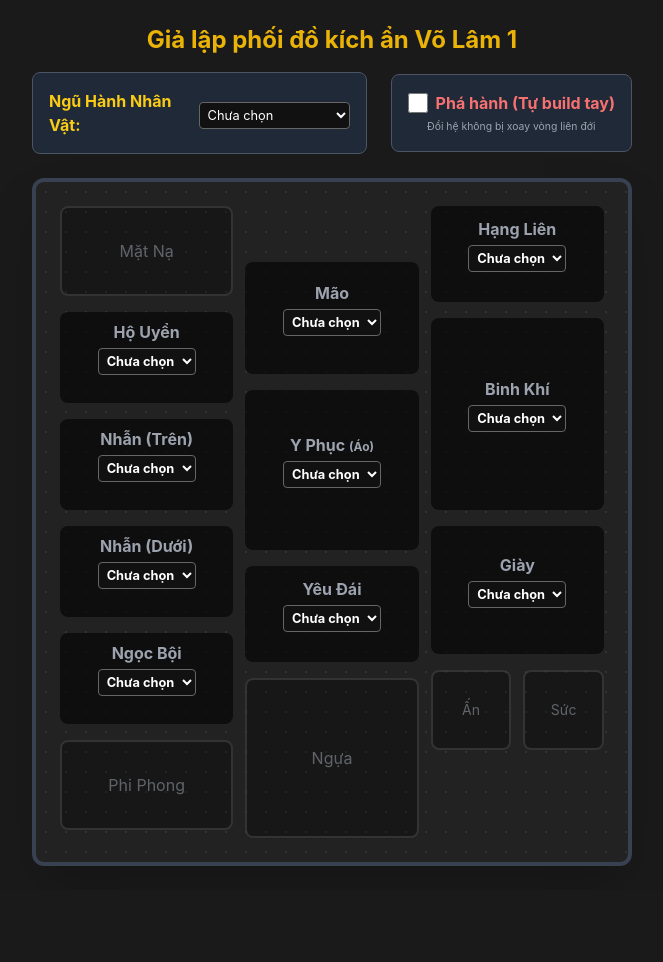
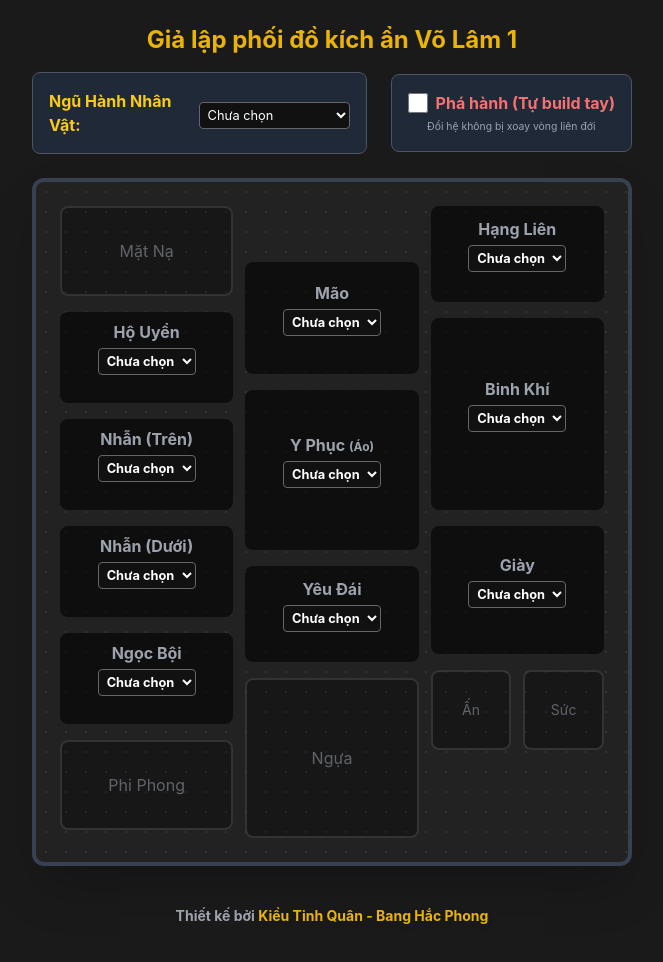
Before and after one commit to thanhminh304-cyber/Jx1-BuildItem, a plain HTML site: page index.html in a window 1280 px wide. Shown: the whole page, without its empty margins (308-971 px from the left). Before the commit the page ends 890 px from the top, so only its background shows below. Drawn offline with nearby package versions, Linux system fonts and the light colour scheme.

Commit message:
Add files via upload
update copyright

```diff
--- a/index.html
+++ b/index.html
@@ -193,7 +193,10 @@
                 <div class="item-slot disabled-slot text-gray-400 flex-1 text-sm m-0 min-h-0">Sức</div>
             </div>
         </div>
-
+    </div>
+        <!-- Bản quyền / Footer -->
+    <div class="mt-10 text-gray-400 text-sm font-bold text-center pb-4">
+        Thiết kế bởi <a href="https://zalo.me/g/1sl9fnqtofpygepm6q7z" target="_blank" rel="noopener noreferrer" class="text-yellow-500 hover:text-yellow-300 transition-colors drop-shadow-md">Kiều Tinh Quân - Bang Hắc Phong</a>
     </div>
 
     <script>
```
